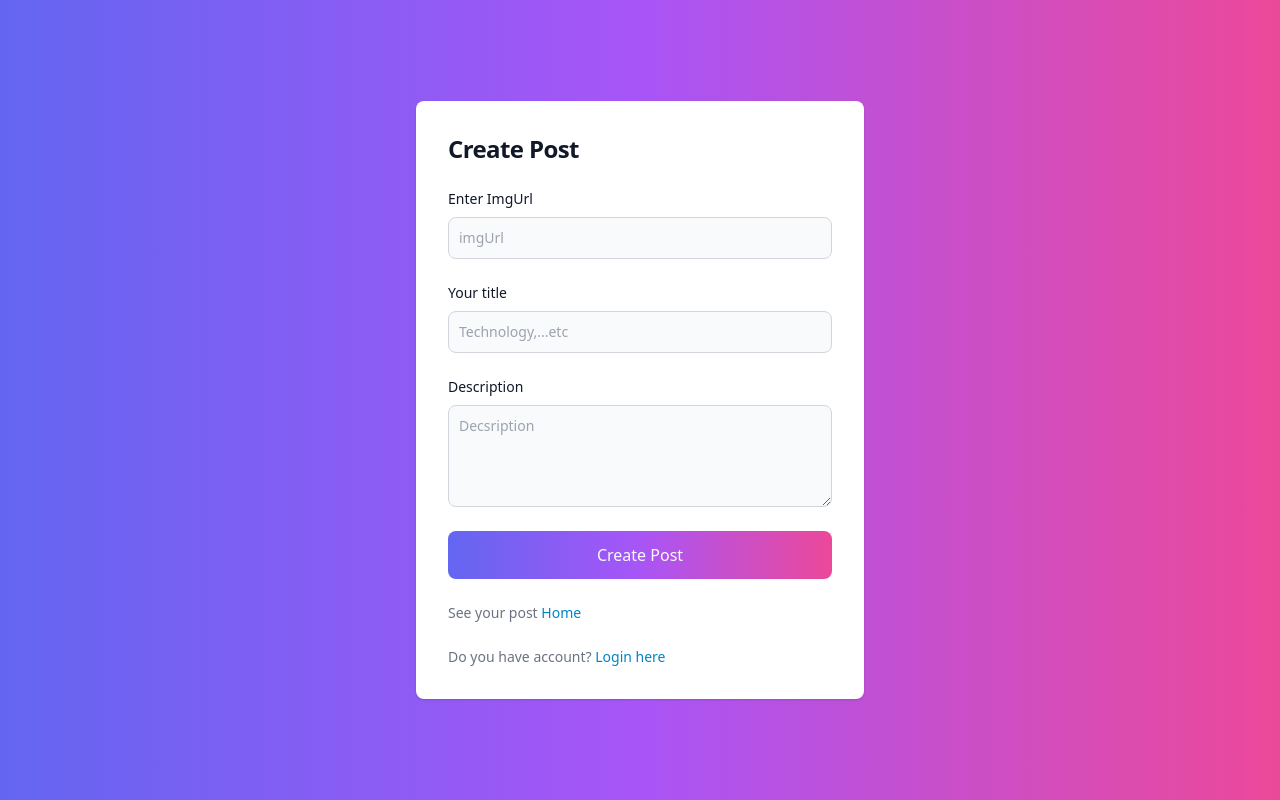
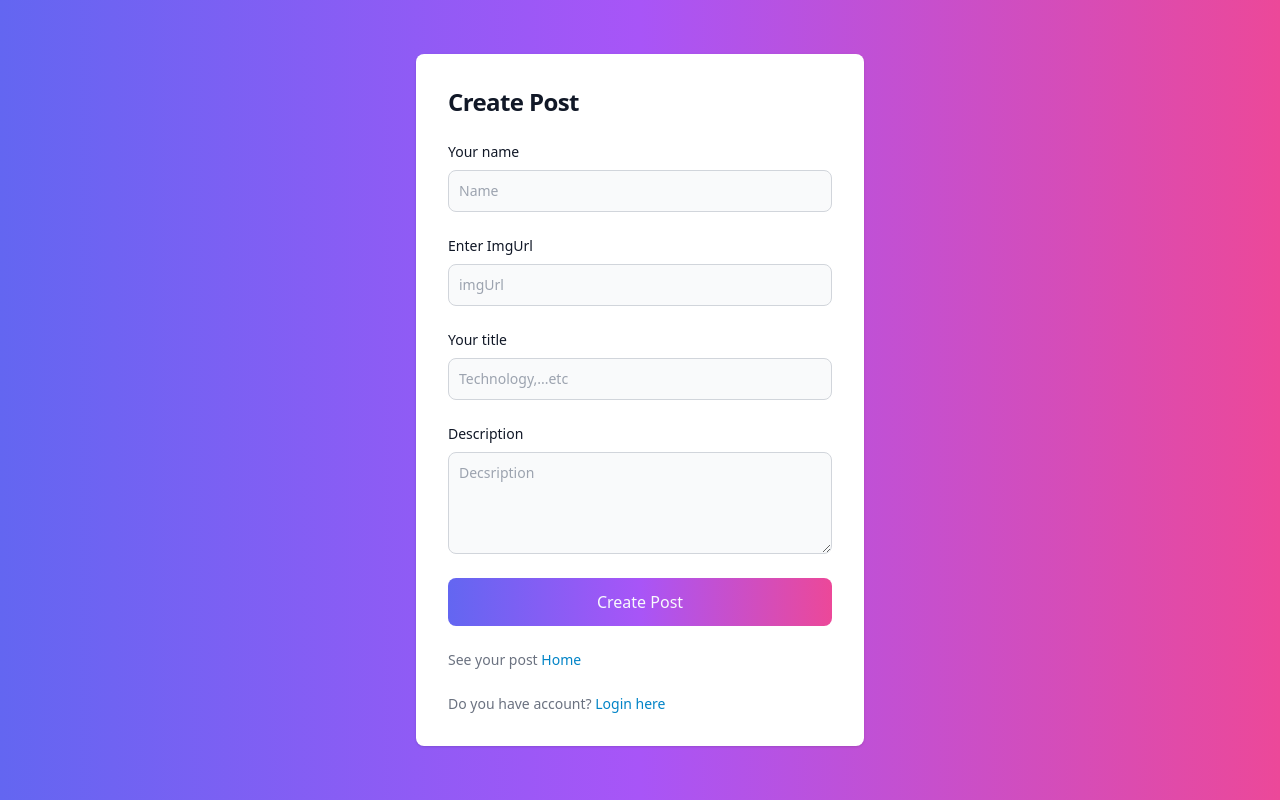
Before and after one commit to sk-0507/BlogApp, a React (Create React App) app in the folder Frontend/: page /Postform in a window 1280 px wide. Built offline with nearby package versions, Linux system fonts and the light colour scheme.

Commit message:
name added Postby

```diff
--- a/Frontend/src/Components/Home.js
+++ b/Frontend/src/Components/Home.js
@@ -55,7 +55,7 @@
               <div>
                 <Link to="/Postform">
                   <a
-                    href="#"
+
                     className="block py-2 px-3   text-slate-50 rounded md:bg-transparent   md:p-0 dark:text-white md:dark:text-blue-500 hover:text-blue-200"
                     aria-current="page"
                   >
@@ -66,7 +66,7 @@
               <div>
                 <Link to="/About">
                   <a
-                    href="#"
+
                     className="block py-2 px-3 text-slate-50 rounded hover:bg-gray-100 md:hover:bg-transparent md:border-0 md:hover:text-blue-700 md:p-0 dark:text-white md:dark:hover:text-blue-500 dark:hover:bg-gray-700 dark:hover:text-white md:dark:hover:bg-transparent"
                   >
                     About-me!
--- a/Frontend/src/Components/PostCard.js
+++ b/Frontend/src/Components/PostCard.js
@@ -3,7 +3,7 @@
 import { Link, useNavigate } from "react-router-dom";
 
 function PostCard({ data }) {
-  const { imgUrl, title, desc,_id} = data;
+  const { imgUrl, title, desc,_id , name} = data;
   const id = _id;
   //const date = createdAt.toLocaleString('en-GB',{day:'numeric',month:'long',year:'numeric'});
   const navigate = useNavigate();
@@ -88,7 +88,8 @@
               <p className="mt-4 text-lg leading-relaxed text-blueGray-500 text-justify">
                 {desc}
               </p>
-              <strong>{moment().format('MMMM Do YYYY, h:mm:ss a')}</strong>
+              <strong>{moment().format('MMMM Do YYYY, h:mm:ss a')}</strong><br/>
+              <strong>Posted by : {name}</strong>
               <div className="button grid grid-cols-1 lg:grid-cols-2 py-12">
 
                   <button onClick={handleOnUpdate}  className="w-[50%] rounded-lg h-[3rem] bg-gradient-to-r from-indigo-500 via-purple-500 to-pink-500 text-slate-50">
--- a/Frontend/src/Components/Postform.js
+++ b/Frontend/src/Components/Postform.js
@@ -6,7 +6,8 @@
   const [imgUrl, setimgUrl] = useState("");
   const [title, settitle] = useState("");
   const [desc, setdesc] = useState("");
-  const navigate = useNavigate()
+
+  const [name , setName] = useState("");
 
   const handleOnSubmit = (e) => {
     e.preventDefault();
@@ -14,6 +15,7 @@
     setimgUrl("");
     settitle("");
     setdesc("");
+    setName(" ");
   };
   const saveform = async () => {
     const token = localStorage.getItem("Token");
@@ -33,6 +35,7 @@
             imgUrl: url,
             title: title,
             desc: desc,
+            name:name
           }),
         }
       );
@@ -86,8 +89,25 @@
               <form
                 onSubmit={handleOnSubmit}
                 className="space-y-4 md:space-y-6"
-                action="#"
+
               >
+                <div>
+                  <label
+                    for="name"
+                    className="block mb-2 text-sm font-medium text-gray-900 dark:text-white"
+                  >
+                    Your name
+                  </label>
+                  <input
+                    type="text"
+                    name="name"
+                    value={name}
+                    onChange={(e) => setName(e.target.value)}
+                    id="title"
+                    className="bg-gray-50 border border-gray-300 text-gray-900 sm:text-sm rounded-lg focus:ring-primary-600 focus:border-primary-600 block w-full p-2.5 dark:bg-gray-700 dark:border-gray-600 dark:placeholder-gray-400 dark:text-white dark:focus:ring-blue-500 dark:focus:border-blue-500"
+                    placeholder="Name"
+                  />
+                </div>
                 <div>
                   <label
                     for="imgUrl"
@@ -149,7 +169,7 @@
                   Create Post
                 </button>
                 <p className="text-sm font-light text-gray-500 dark:text-gray-400">
-                  See your post {" "}
+                  See your post{" "}
                   <Link
                     to="/home"
                     className="font-medium text-primary-600 hover:underline dark:text-primary-500 text-sky-600"
--- a/Frontend/src/Components/SignUp.js
+++ b/Frontend/src/Components/SignUp.js
@@ -23,6 +23,10 @@
 
 const addUser = async () => {
   // const { name, email, password } = form;
+  const name = name;
+  localStorage.setItem("Name",name);
+
+
   try {
     const response = await fetch("http://localhost:3000/api/v1/user/signUp", {
       headers: {
```
Also changed, not shown: 2 other files (tests, documents, lock files or other folders).
